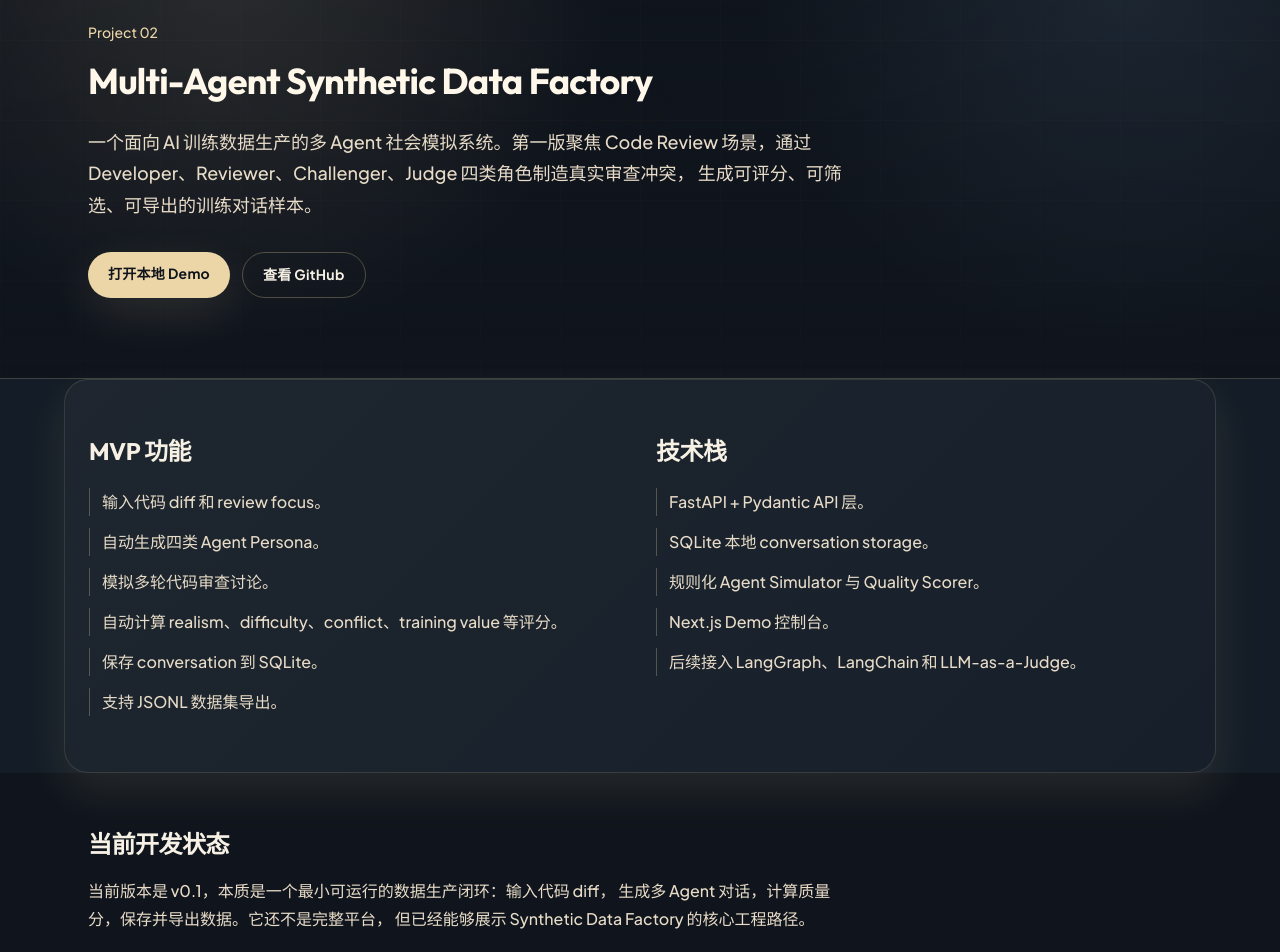
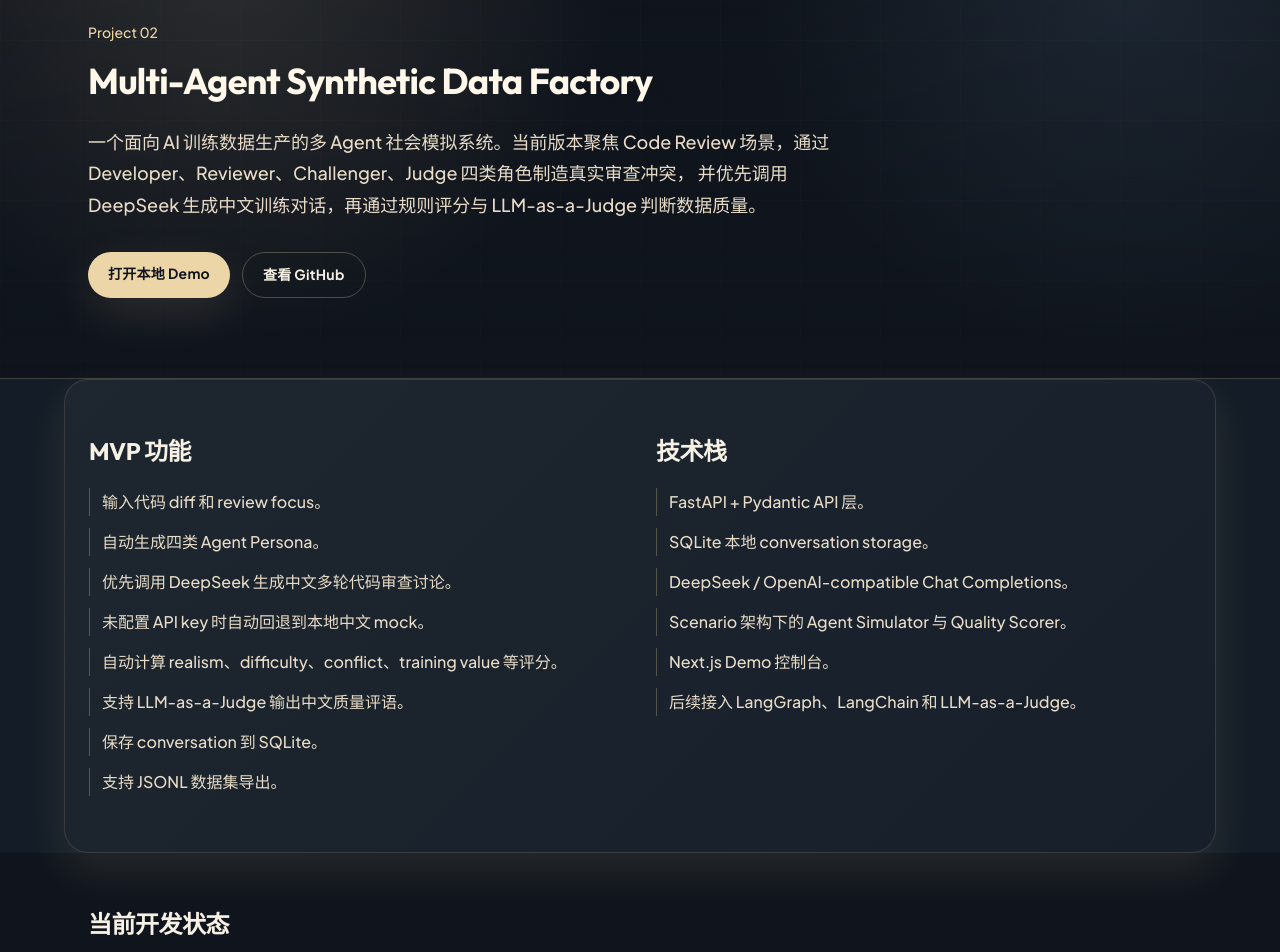
Before and after one commit to huaixu0909/personal-ai-homepage, a Next.js app: page /projects/multi-agent-data-factory in a window 1280 px wide. Shown: the part 120-1072 px from the top of the page. Built offline with nearby package versions, Linux system fonts and the light colour scheme.

Commit message:
更新多 Agent 页面展示评分器结果

```diff
--- a/app/demos/multi-agent-data-factory/page.tsx
+++ b/app/demos/multi-agent-data-factory/page.tsx
@@ -37,6 +37,7 @@
 type ConversationRecord = {
   conversation_id: string;
   task_type: "code_review";
+  scenario: string;
   language: string;
   code_diff: string;
   review_focus: string[];
@@ -44,6 +45,15 @@
   messages: Message[];
   scores: QualityScores;
   accepted: boolean;
+  generation_mode: string;
+  llm_provider?: string | null;
+  llm_model?: string | null;
+  llm_error?: string | null;
+  scoring_mode: string;
+  scoring_provider?: string | null;
+  scoring_model?: string | null;
+  scoring_error?: string | null;
+  score_feedback: string[];
   created_at: string;
 };
 
@@ -55,13 +65,13 @@
 + return {"user": user}`;
 
 const scoreLabels: Array<[keyof QualityScores, string]> = [
-  ["realism", "Realism"],
-  ["difficulty", "Difficulty"],
-  ["diversity", "Diversity"],
-  ["consistency", "Consistency"],
-  ["conflict", "Conflict"],
-  ["training_value", "Training Value"],
-  ["safety", "Safety"],
+  ["realism", "真实感"],
+  ["difficulty", "难度"],
+  ["diversity", "多样性"],
+  ["consistency", "一致性"],
+  ["conflict", "冲突强度"],
+  ["training_value", "训练价值"],
+  ["safety", "安全性"],
 ];
 
 export default function MultiAgentDataFactoryDemoPage() {
@@ -152,8 +162,8 @@
               多 Agent 数据生产控制台
             </h1>
             <p className="mt-4 max-w-3xl text-sm leading-7 text-zinc-700">
-              输入代码 diff，系统会生成 Developer、Reviewer、Challenger、Judge 四类角色的
-              审查讨论，并自动给出训练数据质量评分。
+              输入代码 diff，系统会优先调用 DeepSeek 生成中文 Developer、Reviewer、Challenger、Judge
+              多 Agent 审查讨论；未配置 API 时自动回退到本地中文 mock。
             </p>
           </div>
           <div className="border border-zinc-950 bg-white px-4 py-3 text-sm">
@@ -165,6 +175,15 @@
             >
               {apiOnline ? "ONLINE" : apiOnline === false ? "OFFLINE" : "CHECKING"}
             </span>
+            {conversation ? (
+              <div className="mt-2 text-xs font-bold uppercase tracking-[0.12em] text-zinc-500">
+                {conversation.generation_mode === "llm" ? "LLM" : "MOCK"}{" "}
+                {conversation.llm_provider ? `/ ${conversation.llm_provider}` : ""}
+                {conversation.llm_model ? ` / ${conversation.llm_model}` : ""}
+                <br />
+                SCORE / {conversation.scoring_mode === "llm_judge" ? "LLM JUDGE" : "HEURISTIC"}
+              </div>
+            ) : null}
           </div>
         </div>
 
@@ -252,6 +271,43 @@
 
               {conversation ? (
                 <div className="mt-4 grid gap-3 sm:grid-cols-2">
+                  <div className="border border-zinc-950/20 bg-[#f6f3ec] p-3 sm:col-span-2">
+                    <div className="flex flex-wrap items-center justify-between gap-3 text-xs font-black uppercase tracking-[0.12em] text-zinc-500">
+                      <span>Generation Mode</span>
+                      <span>
+                        {conversation.generation_mode === "llm" ? "真实 LLM" : "本地 Mock"}
+                        {conversation.llm_provider ? ` / ${conversation.llm_provider}` : ""}
+                        {conversation.llm_model ? ` / ${conversation.llm_model}` : ""}
+                      </span>
+                    </div>
+                    {conversation.llm_error ? (
+                      <p className="mt-2 text-xs leading-5 text-amber-700">
+                        LLM 回退原因：{conversation.llm_error}
+                      </p>
+                    ) : null}
+                  </div>
+                  <div className="border border-zinc-950/20 bg-[#f6f3ec] p-3 sm:col-span-2">
+                    <div className="flex flex-wrap items-center justify-between gap-3 text-xs font-black uppercase tracking-[0.12em] text-zinc-500">
+                      <span>Scoring Mode</span>
+                      <span>
+                        {conversation.scoring_mode === "llm_judge" ? "LLM-as-a-Judge" : "规则评分"}
+                        {conversation.scoring_provider ? ` / ${conversation.scoring_provider}` : ""}
+                        {conversation.scoring_model ? ` / ${conversation.scoring_model}` : ""}
+                      </span>
+                    </div>
+                    {conversation.scoring_error ? (
+                      <p className="mt-2 text-xs leading-5 text-amber-700">
+                        评分回退原因：{conversation.scoring_error}
+                      </p>
+                    ) : null}
+                    {conversation.score_feedback.length > 0 ? (
+                      <ul className="mt-3 space-y-1 text-xs leading-5 text-zinc-700">
+                        {conversation.score_feedback.map((item, index) => (
+                          <li key={`${index}-${item}`}>· {item}</li>
+                        ))}
+                      </ul>
+                    ) : null}
+                  </div>
                   {scoreLabels.map(([key, label]) => (
                     <div key={key} className="border border-zinc-950/20 bg-[#f6f3ec] p-3">
                       <div className="flex justify-between text-xs font-black uppercase tracking-[0.12em] text-zinc-500">
--- a/app/page.tsx
+++ b/app/page.tsx
@@ -21,10 +21,10 @@
     id: "02",
     name: "Multi-Agent Data Factory",
     cnName: "多 Agent 数据合成平台",
-    status: "v0.1 / Simulation",
+    status: "v0.4 / LLM Judge",
     description:
-      "通过 Developer、Reviewer、Challenger、Judge 多角色模拟代码审查冲突，生成可评分、可筛选、可导出的训练对话数据。",
-    stack: ["FastAPI", "Multi-Agent", "Synthetic Data", "SQLite"],
+      "通过 DeepSeek 生成中文 Code Review 多 Agent 对话，并用规则评分与 LLM-as-a-Judge 评估训练价值。",
+    stack: ["FastAPI", "DeepSeek", "Multi-Agent", "SQLite"],
     demoHref: "/demos/multi-agent-data-factory",
     detailHref: "/projects/multi-agent-data-factory",
     githubHref: `${githubUrl}/multi-agent-data-factory`,
--- a/app/projects/multi-agent-data-factory/page.tsx
+++ b/app/projects/multi-agent-data-factory/page.tsx
@@ -29,9 +29,9 @@
           Multi-Agent Synthetic Data Factory
         </h1>
         <p className="mt-6 max-w-3xl text-lg leading-8 text-zinc-600">
-          一个面向 AI 训练数据生产的多 Agent 社会模拟系统。第一版聚焦 Code Review
+          一个面向 AI 训练数据生产的多 Agent 社会模拟系统。当前版本聚焦 Code Review
           场景，通过 Developer、Reviewer、Challenger、Judge 四类角色制造真实审查冲突，
-          生成可评分、可筛选、可导出的训练对话样本。
+          并优先调用 DeepSeek 生成中文训练对话，再通过规则评分与 LLM-as-a-Judge 判断数据质量。
         </p>
 
         <div className="mt-8 flex flex-wrap gap-3">
@@ -58,8 +58,10 @@
             <ul className="mt-5 space-y-3 text-zinc-600">
               <li>输入代码 diff 和 review focus。</li>
               <li>自动生成四类 Agent Persona。</li>
-              <li>模拟多轮代码审查讨论。</li>
+              <li>优先调用 DeepSeek 生成中文多轮代码审查讨论。</li>
+              <li>未配置 API key 时自动回退到本地中文 mock。</li>
               <li>自动计算 realism、difficulty、conflict、training value 等评分。</li>
+              <li>支持 LLM-as-a-Judge 输出中文质量评语。</li>
               <li>保存 conversation 到 SQLite。</li>
               <li>支持 JSONL 数据集导出。</li>
             </ul>
@@ -69,7 +71,8 @@
             <ul className="mt-5 space-y-3 text-zinc-600">
               <li>FastAPI + Pydantic API 层。</li>
               <li>SQLite 本地 conversation storage。</li>
-              <li>规则化 Agent Simulator 与 Quality Scorer。</li>
+              <li>DeepSeek / OpenAI-compatible Chat Completions。</li>
+              <li>Scenario 架构下的 Agent Simulator 与 Quality Scorer。</li>
               <li>Next.js Demo 控制台。</li>
               <li>后续接入 LangGraph、LangChain 和 LLM-as-a-Judge。</li>
             </ul>
@@ -80,14 +83,14 @@
       <section className="relative z-10 mx-auto max-w-6xl px-6 py-14">
         <h2 className="text-2xl font-bold">当前开发状态</h2>
         <p className="mt-4 max-w-3xl leading-7 text-zinc-600">
-          当前版本是 v0.1，本质是一个最小可运行的数据生产闭环：输入代码 diff，
-          生成多 Agent 对话，计算质量分，保存并导出数据。它还不是完整平台，
-          但已经能够展示 Synthetic Data Factory 的核心工程路径。
+          当前版本是 v0.4，本质是一条可运行的数据生产闭环：输入代码 diff，
+          由 Scenario 识别风险线索，优先调用 DeepSeek 生成中文多 Agent 对话，随后由质量评分器计算分数、
+          保存并导出数据。它还不是完整平台，但已经具备 Synthetic Data Factory 的核心工程路径。
         </p>
 
         <h2 className="mt-10 text-2xl font-bold">后续计划</h2>
         <p className="mt-4 max-w-3xl leading-7 text-zinc-600">
-          下一步会加入真实 LLM、LangGraph 工作流、Persona Generator、LLM-as-a-Judge、
+          下一步会加入 LangGraph 工作流、Persona Generator、LLM-as-a-Judge、
           数据筛选与进化机制，让系统从规则模拟升级为真正的 AI Native 数据工厂。
         </p>
       </section>
```
Also changed, not shown: 1 other file (tests, documents, lock files or other folders).
